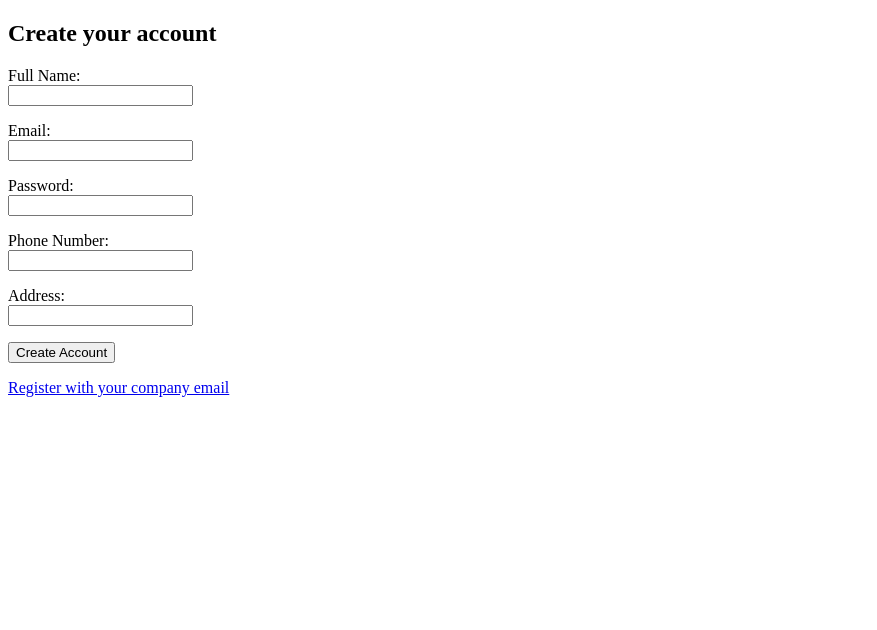
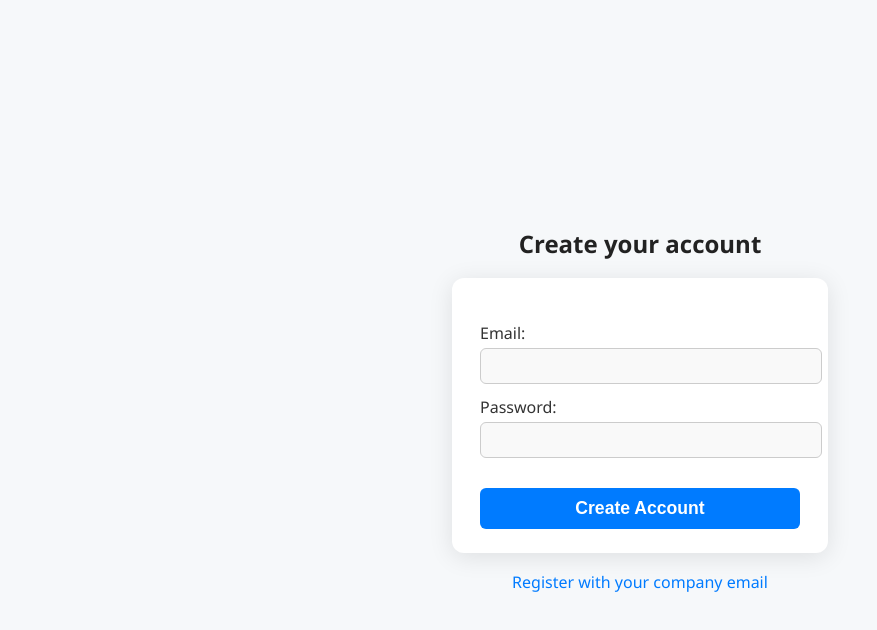
Before and after one commit to Reyy-20/Home-Delight, a plain HTML site: page public/pages/register.html in a window 1280 px wide. Shown: the whole page, without its empty margins (0-877 px from the left). Drawn offline with Linux system fonts and the light colour scheme.

Commit message:
definitivo

```diff
--- a/public/pages/register.html
+++ b/public/pages/register.html
@@ -2,15 +2,94 @@
 <html>
 <head>
     <title>Registration Page</title>
+    <style>
+        body {
+            min-height: 100vh;
+            margin: 0;
+            display: flex;
+            flex-direction: column;
+            align-items: center;
+            justify-content: center;
+            background: #f6f8fa;
+            font-family: 'Segoe UI', Arial, sans-serif;
+        }
+        form {
+            display: flex;
+            flex-direction: column;
+            align-items: center;
+            background: #fff;
+            padding: 32px 28px 24px 28px;
+            border-radius: 12px;
+            box-shadow: 0 4px 24px rgba(0,0,0,0.10);
+            min-width: 320px;
+            max-width: 350px;
+        }
+        form p {
+            width: 100%;
+            margin: 12px 0 0 0;
+        }
+        label {
+            font-weight: 500;
+            color: #333;
+        }
+        input[type="text"],
+        input[type="email"],
+        input[type="password"],
+        input[type="tel"] {
+            width: 100%;
+            padding: 8px 10px;
+            margin-top: 4px;
+            border: 1px solid #ccc;
+            border-radius: 6px;
+            font-size: 1em;
+            background: #f9f9f9;
+            transition: border 0.2s;
+        }
+        input[type="text"]:focus,
+        input[type="email"]:focus,
+        input[type="password"]:focus,
+        input[type="tel"]:focus {
+            border: 1.5px solid #007bff;
+            outline: none;
+        }
+        input[type="submit"] {
+            margin-top: 18px;
+            width: 100%;
+            padding: 10px 0;
+            background: #007bff;
+            color: #fff;
+            border: none;
+            border-radius: 6px;
+            font-size: 1.1em;
+            font-weight: 600;
+            cursor: pointer;
+            transition: background 0.2s;
+        }
+        input[type="submit"]:hover {
+            background: #0056b3;
+        }
+        h2 {
+            text-align: center;
+            color: #222;
+            margin-bottom: 18px;
+        }
+        .alt-link {
+            margin-top: 18px;
+            text-align: center;
+        }
+        .alt-link a {
+            color: #007bff;
+            text-decoration: none;
+            font-weight: 500;
+        }
+        .alt-link a:hover {
+            text-decoration: underline;
+        }
+    </style>
 </head>
 <body>
     <h2>Create your account</h2>
     <form action="/register-customer" method="post">
-        <p>
-            <label for="cust_name">Full Name:</label><br>
-            <input type="text" id="cust_name" name="cust_name" required>
-        </p>
-
         <p>
             <label for="cust_email">Email:</label><br>
             <input type="email" id="cust_email" name="cust_email" required>
@@ -22,22 +101,12 @@
         </p>
 
         <p>
-            <label for="cust_phone">Phone Number:</label><br>
-            <input type="tel" id="cust_phone" name="cust_phone">
-        </p>
-
-        <p>
-            <label for="cust_address">Address:</label><br>
-            <input type="text" id="cust_address" name="cust_address">
-        </p>
-
-        <p>
             <input type="submit" value="Create Account">
         </p>
     </form>
 
-    <p>
+    <div class="alt-link">
         <a href="business-register.html">Register with your company email</a>
-    </p>
+    </div>
 </body>
 </html>
```
